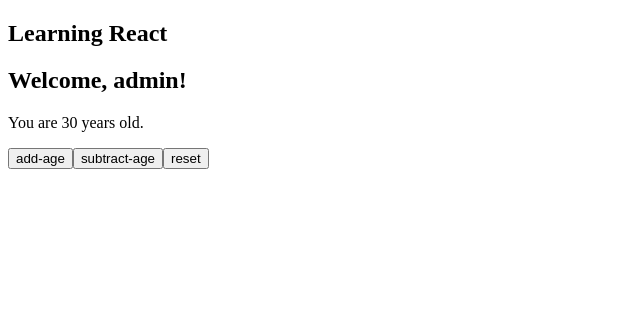
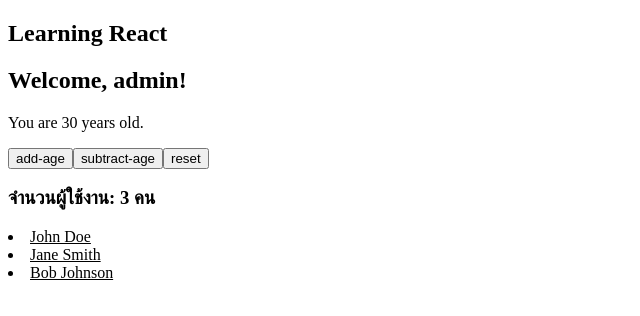
Before and after one commit to PetchAuisui/learning-react-basic, a React (Vite) app: page / in a window 1280 px wide. Shown: the top 316 px of the page, without its empty margins (0-640 px from the left). Built offline with nearby package versions, Linux system fonts and the light colour scheme.

Commit message:
Array State

```diff
--- a/src/App.jsx
+++ b/src/App.jsx
@@ -3,7 +3,13 @@ import { useState } from 'react';
 function App() {
   const name = 'admin';
   const [age,setAge] = useState(30)
+  const [data, setData] = useState([
+  { id: 1, name: 'John Doe', gender:"male", age: 30 },
+  { id: 2, name: 'Jane Smith', gender:"female", age: 25 },
+  { id: 3, name: 'Bob Johnson', gender:"male", age: 40 },
+  ]);
 
+  console.table(data)
   return (
   <section>
     <h1>Learning React</h1>
@@ -12,6 +18,12 @@ function App() {
     <button onClick={()=>setAge(age + 1)}>add-age</button>
     <button onClick={()=>setAge(age - 1)}>subtract-age</button>
     <button onClick={()=>setAge(30)}>reset</button>
+    <h3>จำนวนผู้ใช้งาน: {data.length} คน </h3>
+    <u>
+      {data.map((item) => (
+      <li key ={item.id}>{item.name}</li>
+      ))}
+    </u>
   </section>
   )
 
```
